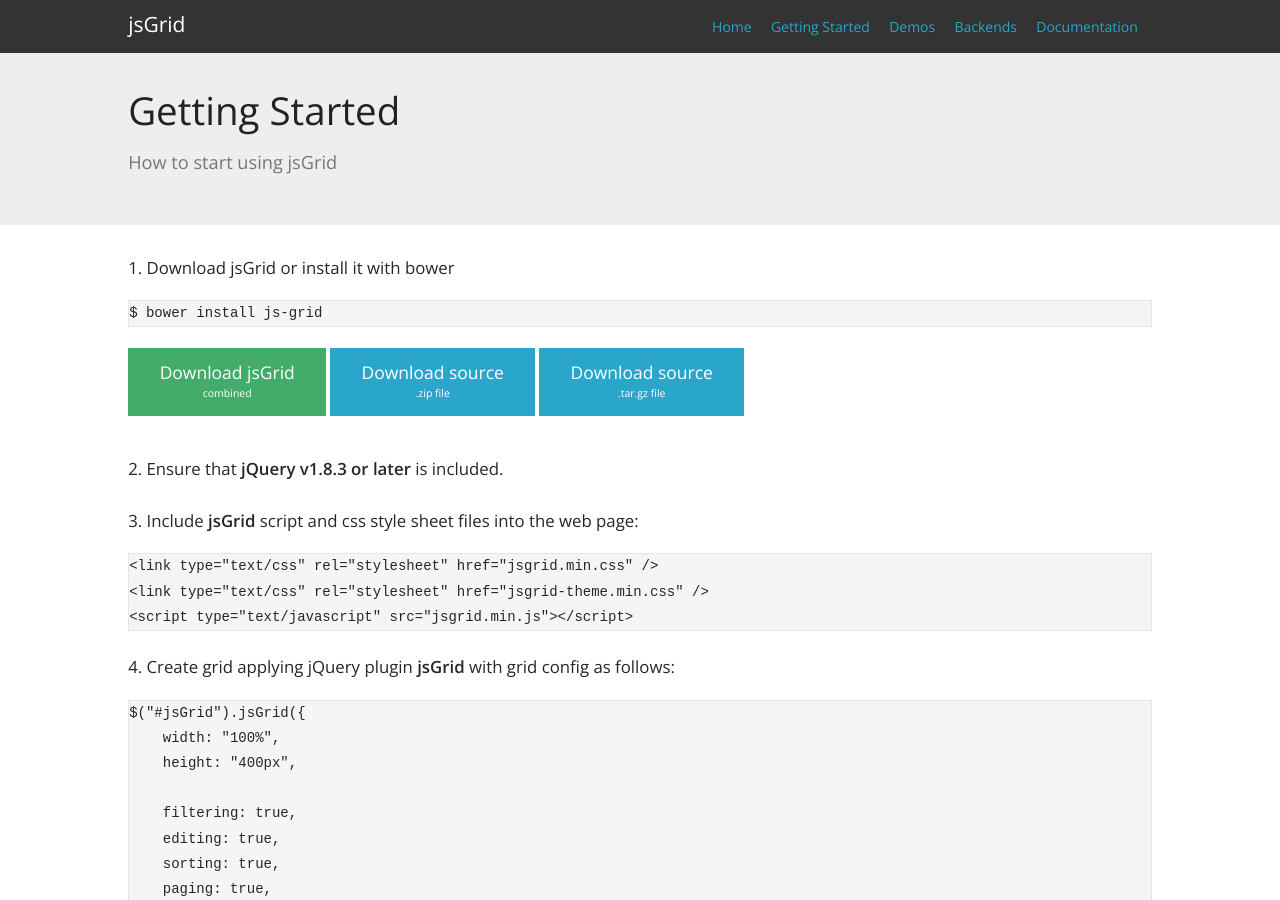
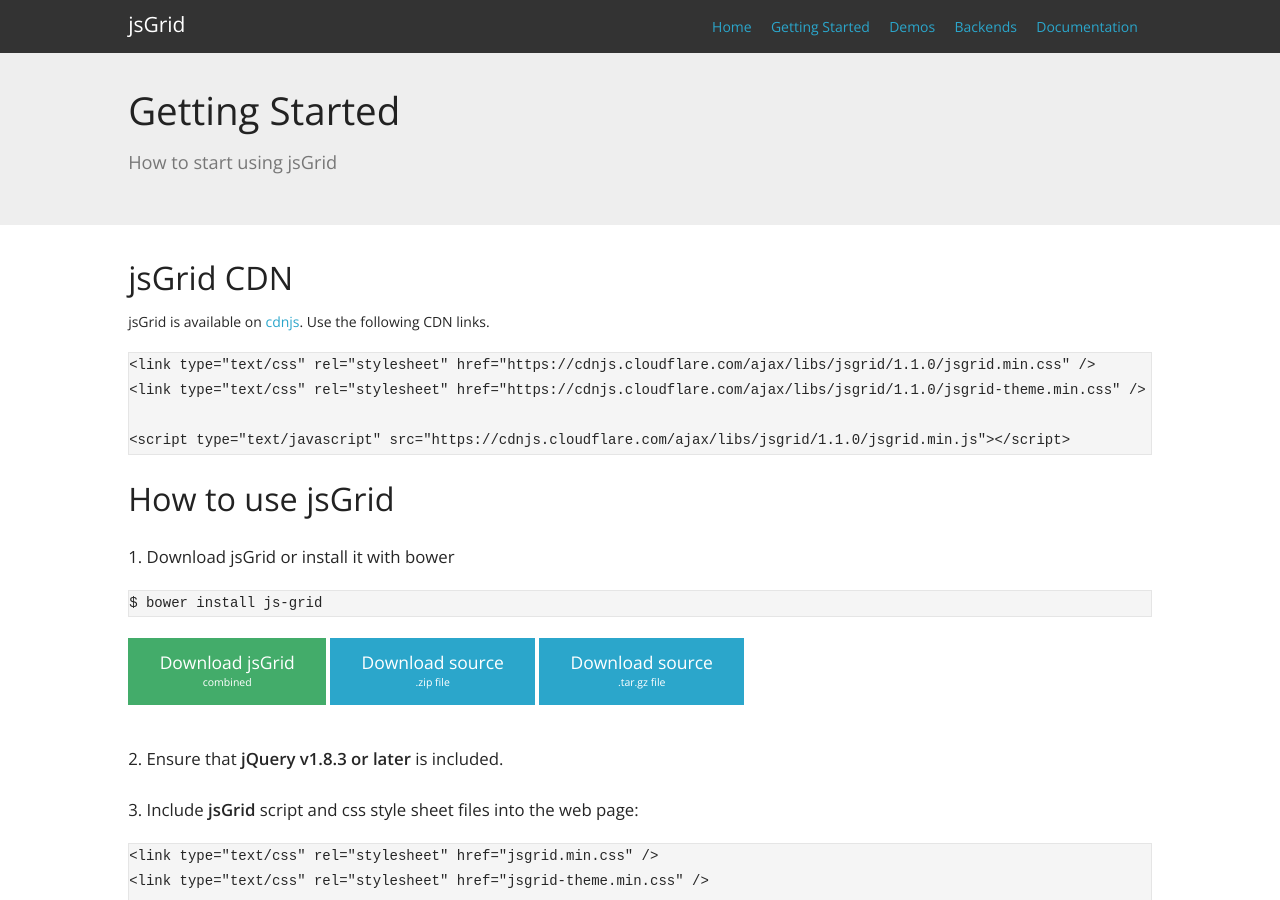
Before and after one commit to tabalinas/jsgrid, a Jekyll site: the page built from getting-started/index.html, in a window 1280 px wide and 900 px high. Built offline with Jekyll 4.4.1, drawn with Linux system fonts in a browser that asks for light colours; nearby versions of some CDN libraries; comment, search, counter and statistics services are not loaded.

Commit message:
Site: Add cdn info

```diff
--- a/getting-started/index.html
+++ b/getting-started/index.html
@@ -15,6 +15,17 @@
 <div class="page-content">
     <div class="row">
         <div class="small-12 columns content">
+            <h2>jsGrid CDN</h2>
+            <p>jsGrid is available on <a href="https://cdnjs.com/libraries/jsgrid" target="_blank">cdnjs</a>. Use the following CDN links.</p>
+            <div class="code">
+<pre class="prettyprint linenums lang-html">
+&lt;link type="text/css" rel="stylesheet" href="https://cdnjs.cloudflare.com/ajax/libs/jsgrid/1.1.0/jsgrid.min.css" /&gt;
+&lt;link type="text/css" rel="stylesheet" href="https://cdnjs.cloudflare.com/ajax/libs/jsgrid/1.1.0/jsgrid-theme.min.css" /&gt;
+
+&lt;script type="text/javascript" src="https://cdnjs.cloudflare.com/ajax/libs/jsgrid/1.1.0/jsgrid.min.js"&gt;&lt;/script&gt;</pre>
+            </div>
+
+            <h2>How to use jsGrid</h2>
             <p class="step">1. Download jsGrid or install it with bower</p>
 
             <div class="code">
@@ -43,6 +54,7 @@
 <pre class="prettyprint linenums lang-html">
 &lt;link type="text/css" rel="stylesheet" href="jsgrid.min.css" /&gt;
 &lt;link type="text/css" rel="stylesheet" href="jsgrid-theme.min.css" /&gt;
+
 &lt;script type="text/javascript" src="jsgrid.min.js"&gt;&lt;/script&gt;
 </pre>
             </div>
```
